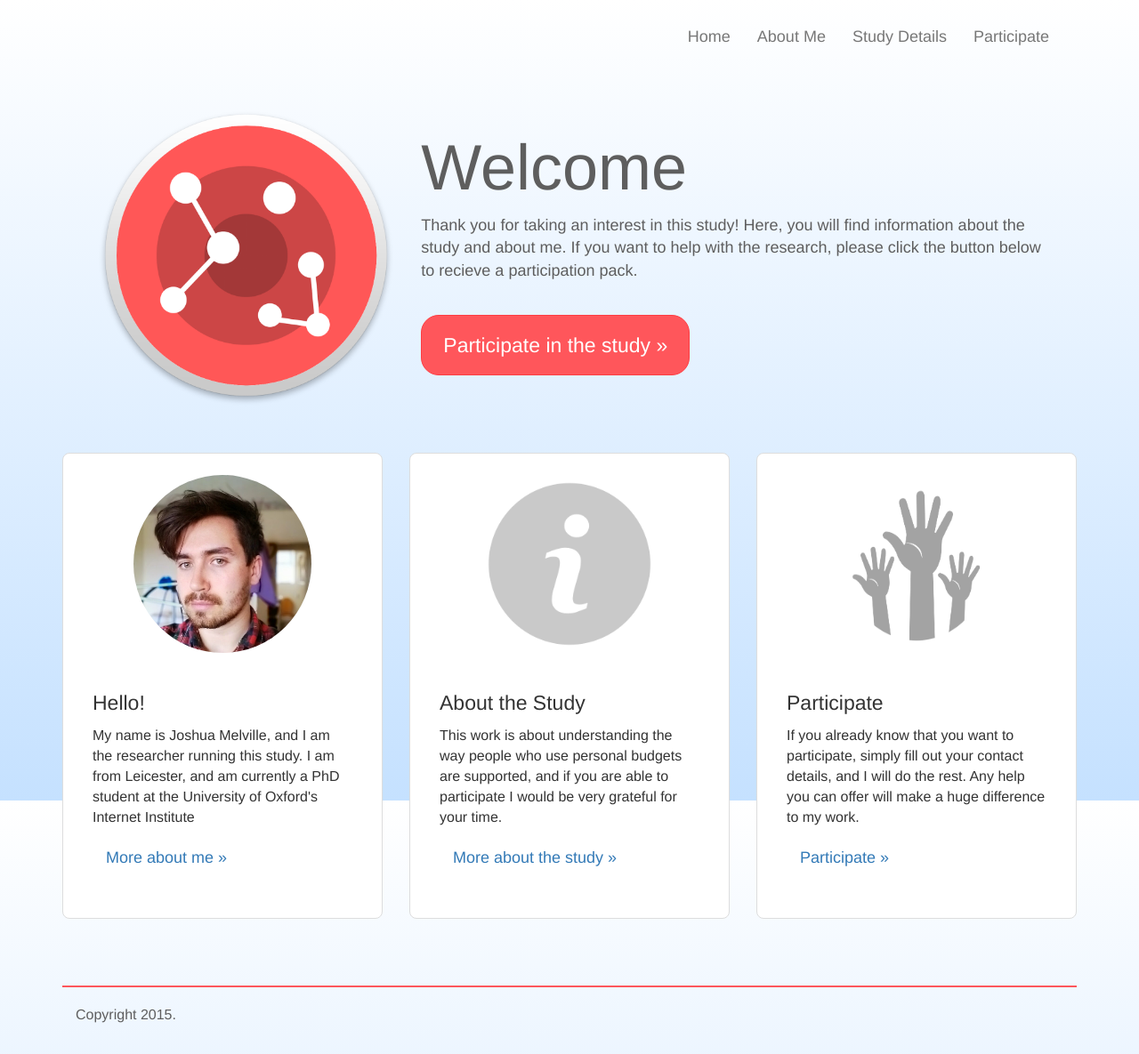
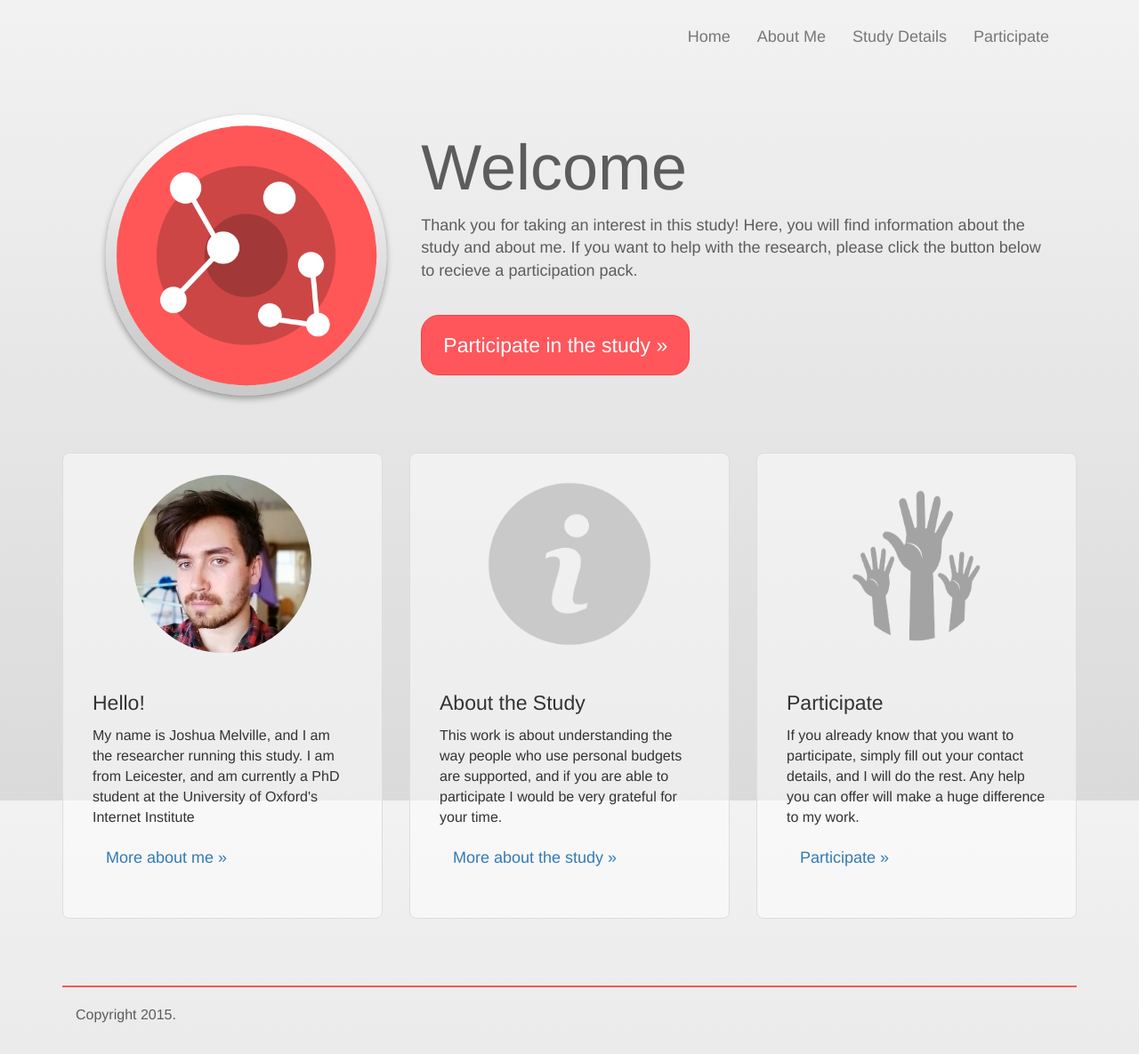
Before and after one commit to jthrilly/pbstudy, a Jekyll site: the page built from index.html, in a window 1280 px wide. Shown: the whole page at 89% size. Built offline with Jekyll 4.4.1, drawn with Linux system fonts in a browser that asks for light colours.

Commit message:
revert colors

```diff
--- a/css/main.scss
+++ b/css/main.scss
@@ -58,9 +58,9 @@ body {
     background-repeat: no-repeat;
     background-attachment: fixed;
     background-color: #E2E2E2;
-    color:#5e5e5e;
+    color:#5c5c5c;
     font-weight: 200;
-     @include gradient-vertical(#fff, #C5E1FF, 0%, 100%);
+     @include gradient-vertical(#f2f2f2, #dadada, 0%, 100%);
     background-attachment: fixed;
 }
 
@@ -74,7 +74,7 @@ body {
 
 .thumbnail {
     padding: $padding-large-horizontal;
-    background-color: #fff;
+    background-color: rgba(255,255,255,0.5);
     font-size: $font-size-small;
 }
 
@@ -150,7 +150,8 @@ h4 {
 .josh-img {
     max-width:280px;
     float:left;
-    margin-right: 20px;
+    // margin-right: 20px;
+    margin: 6px 40px 0 0;
 }
 
 // footer
```
